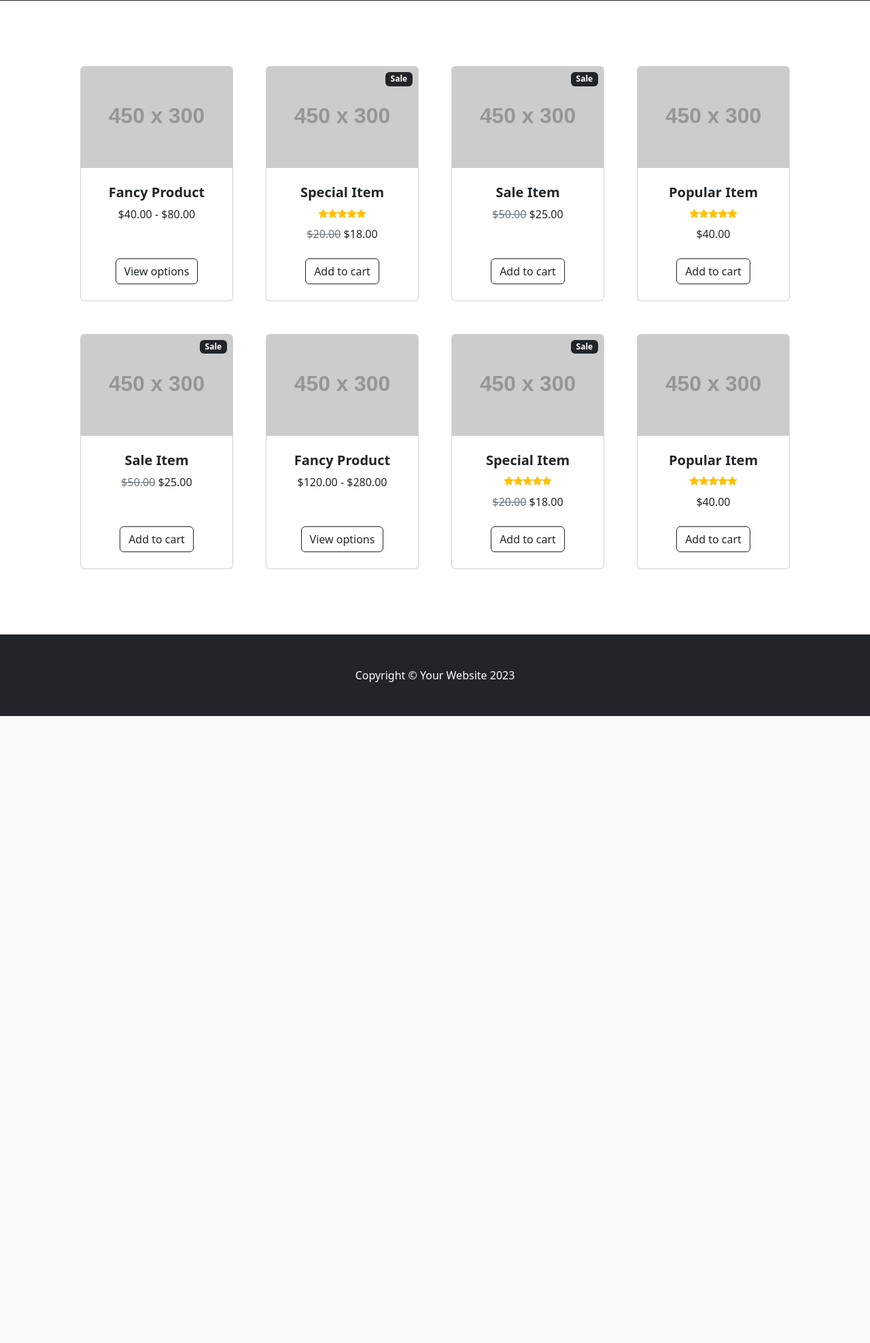
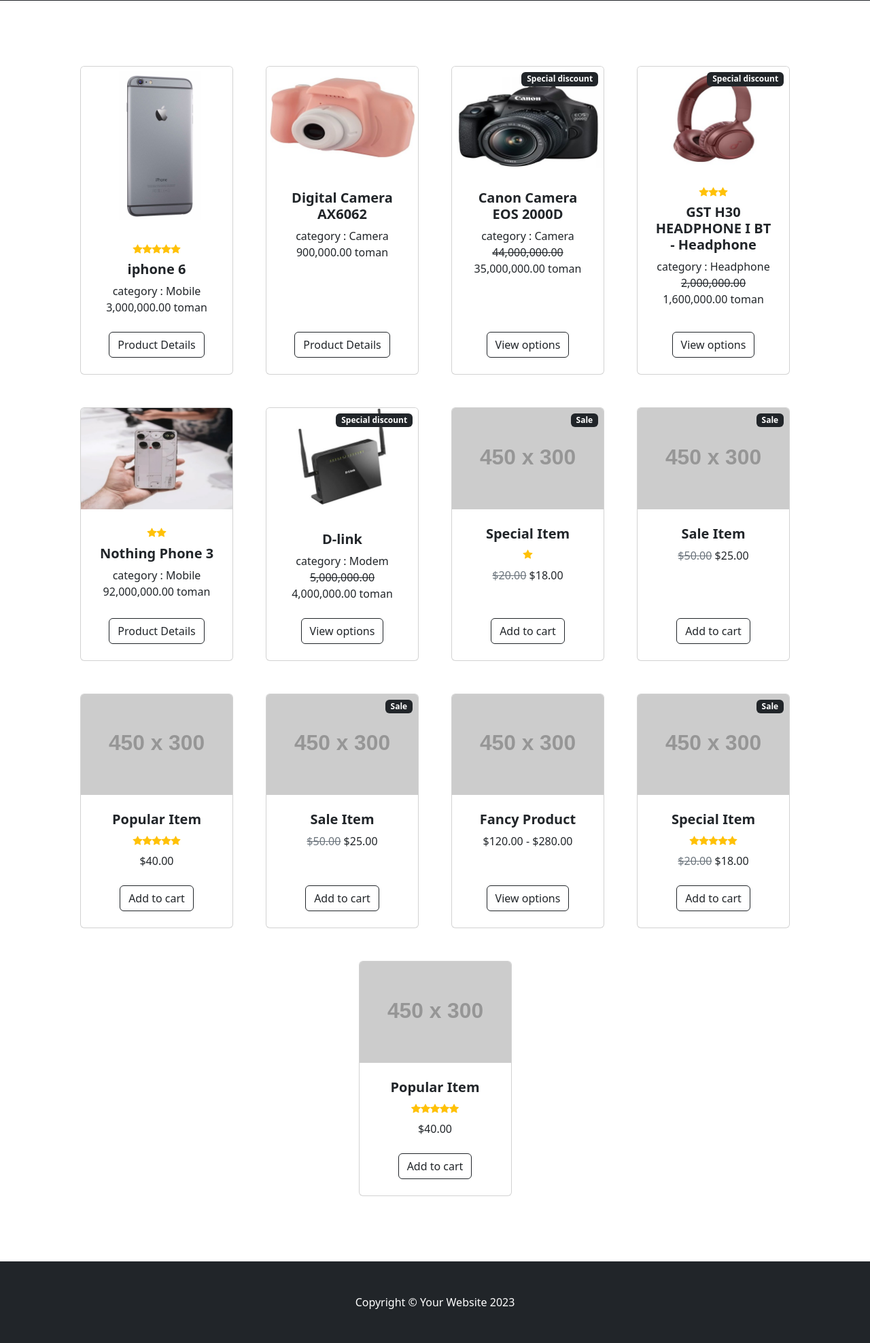
Before and after one commit to PayamFekri/PayamShop, a Django app: page /hi/ in a window 1280 px wide. Shown: the part 352-2327 px from the top of the page at 68% size. Before the commit the page ends 1405 px from the top, so only its background shows below. Run offline with Django 5.2, Linux system fonts and the light colour scheme; data comes from the database, SQL or seed files in the repository; both versions use the stored data as it was after the commit; grey boxes labelled with a size stand in for pictures from a placeholder-image service; some libraries are stand-ins or nearby versions.

Commit message:
'added-things'

```diff
--- a/PayamShops/settings.py
+++ b/PayamShops/settings.py
@@ -25,6 +25,7 @@
     'django.contrib.sessions',
     'django.contrib.messages',
     'django.contrib.staticfiles',
+    'django.contrib.humanize',
     'shop',
 ]
 
--- a/shop/models.py
+++ b/shop/models.py
@@ -1,6 +1,6 @@
 from django.db import models
 from django.utils import timezone
-
+from django.core.validators import MinValueValidator , MaxValueValidator
 
 
 class Category(models.Model):
@@ -31,7 +31,9 @@
     price = models.DecimalField(default=0 , decimal_places=2 , max_digits=15)
     category = models.ForeignKey(Category , on_delete=models.CASCADE , default = 1)
     picture = models.ImageField(upload_to='upload/product')
-
+    star = models.IntegerField(default = 0 , validators= [MaxValueValidator(5) ,MinValueValidator(0)])
+    sale_price = models.DecimalField(default=0 , decimal_places=2 , max_digits=15)
+    is_sale = models.BooleanField(default = False)
     size = models.CharField(max_length=10 , choices= SIZES , default= '--')
 
     def __str__(self):
--- a/shop/templates/shop/index.html
+++ b/shop/templates/shop/index.html
@@ -1,4 +1,5 @@
 {% load static %}
+{% load humanize %}
 <!DOCTYPE html>
 <html lang="en">
     <head>
@@ -57,17 +58,31 @@
         <section class="py-5">
             <div class="container px-4 px-lg-5 mt-5">
                 <div class="row gx-4 gx-lg-5 row-cols-2 row-cols-md-3 row-cols-xl-4 justify-content-center">
+                    {% for item in ProductsINview %}
+                    {% if item.is_sale%}
                     <div class="col mb-5">
                         <div class="card h-100">
+                            <!-- Sale badge-->
+                            <div class="badge bg-dark text-white position-absolute" style="top: 0.5rem; right: 0.5rem">Special discount</div>
                             <!-- Product image-->
-                            <img class="card-img-top" src="https://dummyimage.com/450x300/dee2e6/6c757d.jpg" alt="..." />
+                            <img class="card-img-top" src="{{item.picture.url}}" alt="..." />
                             <!-- Product details-->
                             <div class="card-body p-4">
                                 <div class="text-center">
                                     <!-- Product name-->
-                                    <h5 class="fw-bolder">Fancy Product</h5>
+                                    <div class="d-flex justify-content-center small text-warning mb-2">
+                                        {% with ''|ljust:item.star as stars %}
+                                            {% for _ in stars %}
+                                                <div class="bi-star-fill"></div>
+                                            {% endfor %}
+                                        {% endwith %}
+                                    </div>
+
+                                    <h5 class="fw-bolder">{{ item.name }}</h5>
                                     <!-- Product price-->
-                                    $40.00 - $80.00
+                                    category : {{item.category}}
+                                    <strike>{{item.price | intcomma}}</strike>
+                                    {{item.sale_price | intcomma}} toman
                                 </div>
                             </div>
                             <!-- Product actions-->
@@ -76,6 +91,40 @@
                             </div>
                         </div>
                     </div>
+                    {% else %}
+                    <div class="col mb-5">
+                        <div class="card h-100">
+                            <!-- Product image-->
+                            <img class="card-img-top" src="{{item.picture.url}}" alt="..." />
+                            <!-- Product details-->
+                            <div class="card-body p-4">
+                                <div class="text-center">
+                                    <!-- Product name-->
+                                    <div class="d-flex justify-content-center small text-warning mb-2">
+                                        {% with ''|ljust:item.star as stars %}
+                                            {% for _ in stars %}
+                                                <div class="bi-star-fill"></div>
+                                            {% endfor %}
+                                        {% endwith %}
+                                    </div>
+
+
+
+                                    <h5 class="fw-bolder">{{ item.name }}</h5>
+                                    <!-- Product price-->
+                                    category : {{item.category}}
+                                    {{item.price | intcomma}} toman
+
+                                </div>
+                            </div>
+                            <!-- Product actions-->
+                            <div class="card-footer p-4 pt-0 border-top-0 bg-transparent">
+                                <div class="text-center"><a class="btn btn-outline-dark mt-auto" href="#">Product Details</a></div>
+                            </div>
+                        </div>
+                    </div>
+                    {% endif %}
+                    {% endfor %}
                     <div class="col mb-5">
                         <div class="card h-100">
                             <!-- Sale badge-->
@@ -89,10 +138,6 @@
                                     <h5 class="fw-bolder">Special Item</h5>
                                     <!-- Product reviews-->
                                     <div class="d-flex justify-content-center small text-warning mb-2">
-                                        <div class="bi-star-fill"></div>
-                                        <div class="bi-star-fill"></div>
-                                        <div class="bi-star-fill"></div>
-                                        <div class="bi-star-fill"></div>
                                         <div class="bi-star-fill"></div>
                                     </div>
                                     <!-- Product price-->
--- a/shop/views.py
+++ b/shop/views.py
@@ -1,4 +1,5 @@
 from django.shortcuts import render , HttpResponse
-
+from .models import Product
 def helloworld(request):
-    return render(request, 'shop/index.html')
+    all_product = Product.objects.all()
+    return render(request, 'shop/index.html', {'ProductsINview' : all_product})
```
Also changed, not shown: shop/templates/shop/example.html (+49 -72 lines), db.sqlite3, shop/migrations/0003_product_is_sale_product_sale_price.py (added), shop/migrations/0004_product_star.py (added), shop/migrations/0005_alter_product_star.py (added), shop/migrations/0006_alter_product_star.py (added).
